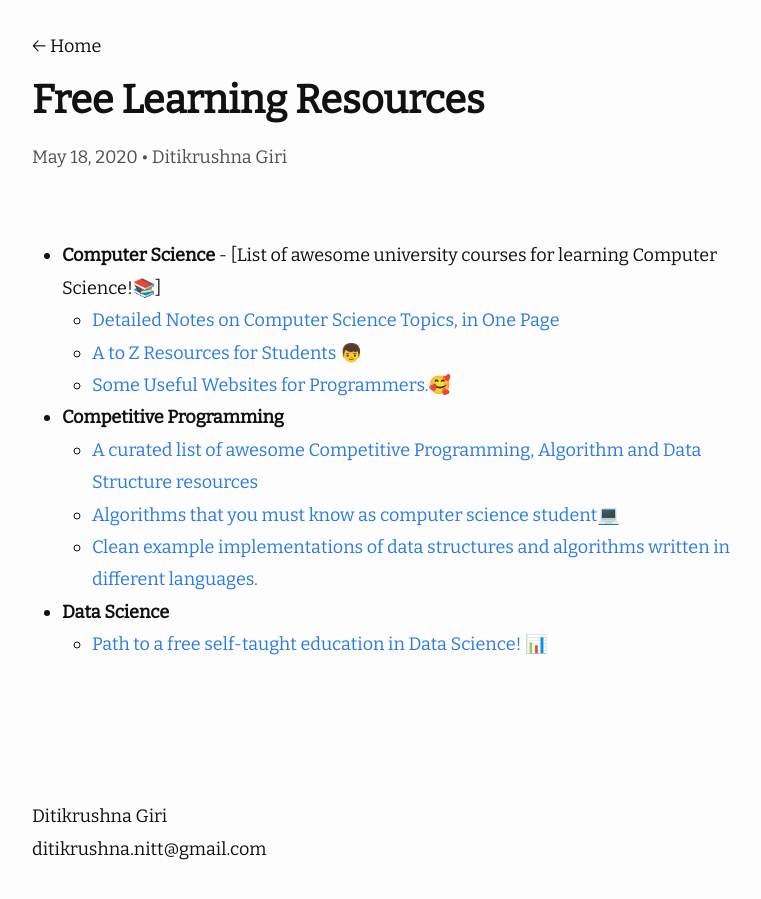
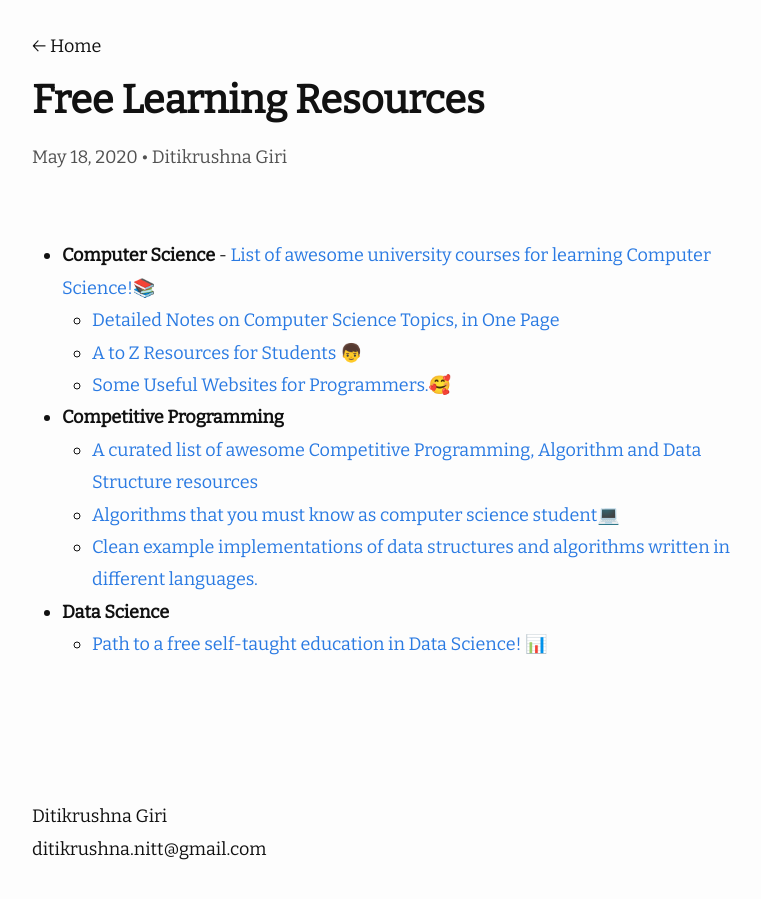
Before and after one commit to ditikrushna/eNotes, a Jekyll site: the page built from _posts/2020-05-18-Free learning resources.md, in a window 1280 px wide. Shown: the whole page, without its empty margins (238-999 px from the left). Built offline with Jekyll 4.4.1, drawn with Linux system fonts in a browser that asks for light colours; nearby versions of some CDN libraries; part of the change alters nothing that is shown.

```diff
--- a/_posts/2020-05-18-Free learning resources.md
+++ b/_posts/2020-05-18-Free learning resources.md
@@ -6,7 +6,7 @@ author: "Ditikrushna Giri"
 ---
 
  - **Computer Science**
- 	 - [List of awesome university courses for learning Computer Science!📚]
+ 	 - [List of awesome university courses for learning Computer Science!📚](https://github.com/ditikrushna/awesome-courses)
 	 - [Detailed Notes on Computer Science Topics, in One Page](https://github.com/darshanime/notes)
 	 - [ A to Z Resources for Students 👦](https://github.com/dipakkr/A-to-Z-Resources-for-Students)
 	 - [Some Useful Websites for Programmers.🥰](sdmg15/Best-websites-a-programmer-should-visit)
```
